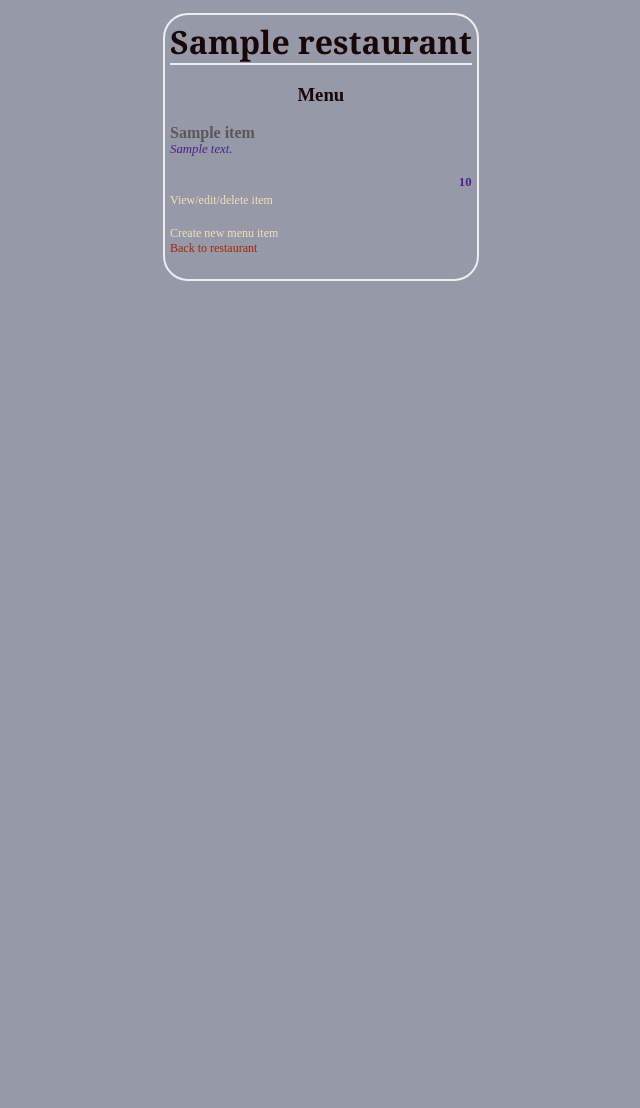
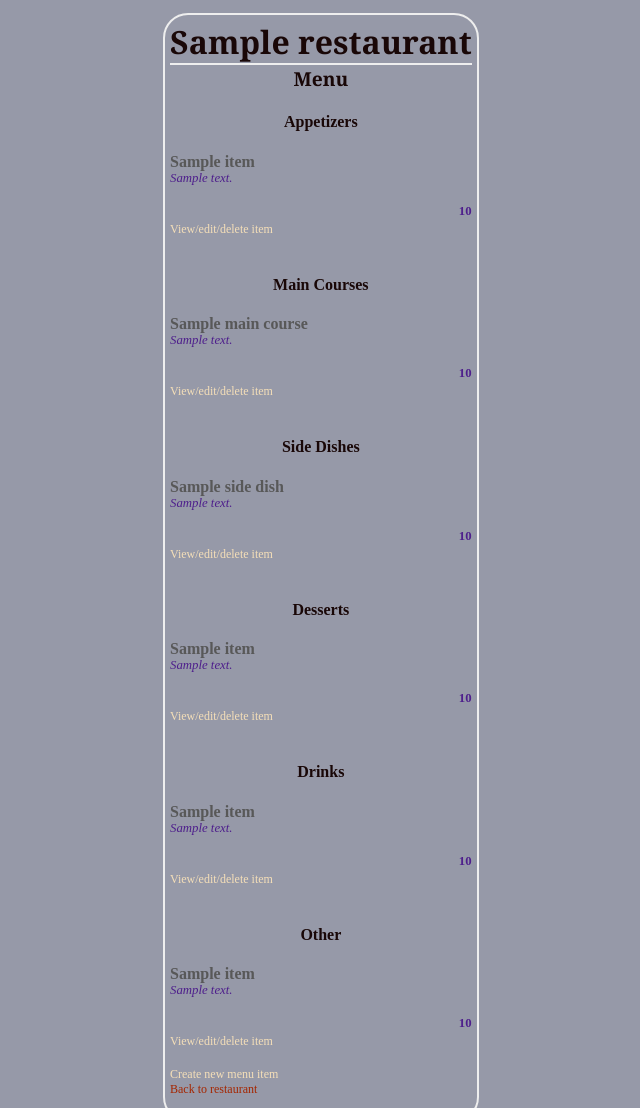
Before and after one commit to ryanwc/ItemCatelog, a Flask app: template templates/PrivateRestaurantMenu.html in a window 1280 px wide. Shown: the whole page, without its empty margins (162-802 px from the left). Run offline with Flask 2, Linux system fonts and the light colour scheme; the template is opened without the code that fills it: most values are stand-ins (such as "Sample title", 1, 10 or a date in 2020); parts of the project's set-up code (start-up, migrations or seed data) failed here and were passed over.

Commit message:
menus section items by course

```diff
--- a/project.py
+++ b/project.py
@@ -1009,6 +1009,7 @@ def editBaseMenuItem(cuisine_id, baseMenuItem_id):
 
         picture = RestaurantManager.getPicture(baseMenuItem.picture_id)
 
+
         if request.method == 'POST':
 
             if request.form['hiddenToken'] != login_session['state']:
@@ -1105,12 +1106,15 @@ def deleteBaseMenuItem(cuisine_id, baseMenuItem_id):
 @app.route('/restaurants/<int:restaurant_id>/menu/')
 def restaurantMenu(restaurant_id):
         restaurant = RestaurantManager.getRestaurant(restaurant_id)
-        restaurantMenuItems = RestaurantManager.\
-            getRestaurantMenuItems(restaurant_id=restaurant_id)
 
-        # display nicely formatted
-        for item in restaurantMenuItems:
-            item.price = Decimal(item.price).quantize(Decimal('0.01'))
+        sectionedItems = RestaurantManager.\
+                         getRestaurantMenuItems(restaurant_id=restaurant_id,
+                                                byMenuSection=True)
+
+        for menuSection, items in sectionedItems.iteritems():
+            for item in items:
+                # display nicely formatted
+                item.price = Decimal(item.price).quantize(Decimal('0.01'))
 
         if ('credentials' in login_session and
             'access_token' in login_session['credentials'] and
@@ -1118,12 +1122,12 @@ def restaurantMenu(restaurant_id):
 
             return render_template('PrivateRestaurantMenu.html',
                                    restaurant=restaurant,
-                                   items=restaurantMenuItems)
+                                   sectionedItems=sectionedItems)
         else:
 
             return render_template('PublicRestaurantMenu.html',
                                    restaurant=restaurant,
-                                   items=restaurantMenuItems)
+                                   sectionedItems=sectionedItems)
 
 @app.route('/restaurants/<int:restaurant_id>/menu/add/',
            methods=['GET','POST'])
--- a/templates/PrivateRestaurantMenu.html
+++ b/templates/PrivateRestaurantMenu.html
@@ -19,9 +19,14 @@
 		{% endwith %}
 		</div>
 
-		<h3 class='header'>Menu</h3>
+		<h2 class='header'>Menu</h2>
 
-		{% for i in items %}
+		<!-- apps -->
+		{% if sectionedItems['Appetizer']|length > 0 %}
+
+			<h4 class='header'>Appetizers</h4>
+
+			{% for i in sectionedItems['Appetizer'] %}
 
 				<div class='name'>{{i.name}}</div>
 				</br>
@@ -36,6 +41,124 @@
 				</br>
 				</br>
 			{% endfor %}
+
+		{% endif %}
+
+		<!-- mains -->
+		{% if sectionedItems['Main Course']|length > 0 %}
+
+			<h4 class='header'>Main Courses</h4>
+
+			{% for i in sectionedItems['Main Course'] %}
+
+				<div class='name'>{{i.name}}</div>
+				</br>
+				<div class='description'>{{i.description}}</div>
+				</br>
+				<div class='price'>{{i.price}}</div>
+				</br>
+				<a href="{{url_for('restaurantMenuItem',
+									restaurant_id=i.restaurant_id,
+									restaurantMenuItem_id=i.id)}}">
+					View/edit/delete item</a>
+				</br>
+				</br>
+			{% endfor %}
+
+		{% endif %}
+
+		<!-- sides -->
+		{% if sectionedItems['Side Dish']|length > 0 %}
+
+			<h4 class='header'>Side Dishes</h4>
+
+			{% for i in sectionedItems['Side Dish'] %}
+
+				<div class='name'>{{i.name}}</div>
+				</br>
+				<div class='description'>{{i.description}}</div>
+				</br>
+				<div class='price'>{{i.price}}</div>
+				</br>
+				<a href="{{url_for('restaurantMenuItem',
+									restaurant_id=i.restaurant_id,
+									restaurantMenuItem_id=i.id)}}">
+					View/edit/delete item</a>
+				</br>
+				</br>
+			{% endfor %}
+
+		{% endif %}
+
+		<!-- desserts -->
+		{% if sectionedItems['Dessert']|length > 0 %}
+
+			<h4 class='header'>Desserts</h4>
+
+			{% for i in sectionedItems['Dessert'] %}
+
+				<div class='name'>{{i.name}}</div>
+				</br>
+				<div class='description'>{{i.description}}</div>
+				</br>
+				<div class='price'>{{i.price}}</div>
+				</br>
+				<a href="{{url_for('restaurantMenuItem',
+									restaurant_id=i.restaurant_id,
+									restaurantMenuItem_id=i.id)}}">
+					View/edit/delete item</a>
+				</br>
+				</br>
+			{% endfor %}
+
+		{% endif %}
+
+		<!-- drinks -->
+		{% if sectionedItems['Drink']|length > 0 %}
+
+			<h4 class='header'>Drinks</h4>
+
+			{% for i in sectionedItems['Drink'] %}
+
+				<div class='name'>{{i.name}}</div>
+				</br>
+				<div class='description'>{{i.description}}</div>
+				</br>
+				<div class='price'>{{i.price}}</div>
+				</br>
+				<a href="{{url_for('restaurantMenuItem',
+									restaurant_id=i.restaurant_id,
+									restaurantMenuItem_id=i.id)}}">
+					View/edit/delete item</a>
+				</br>
+				</br>
+			{% endfor %}
+
+		{% endif %}
+
+		<!-- other -->
+		{% if sectionedItems['Other']|length > 0 %}
+
+			<h4 class='header'>Other</h4>
+
+			{% for i in sectionedItems['Other'] %}
+
+				<div class='name'>{{i.name}}</div>
+				</br>
+				<div class='description'>{{i.description}}</div>
+				</br>
+				<div class='price'>{{i.price}}</div>
+				</br>
+				<a href="{{url_for('restaurantMenuItem',
+									restaurant_id=i.restaurant_id,
+									restaurantMenuItem_id=i.id)}}">
+					View/edit/delete item</a>
+				</br>
+				</br>
+			{% endfor %}
+
+		{% endif %}
+
 		<a href="{{url_for('addRestaurantMenuItem',
 						   restaurant_id=restaurant.id)}}">
 			Create new menu item
```
Also changed, not shown: RestaurantManager.py (+53 -19 lines), templates/PublicRestaurantMenu.html (+100 -2 lines), restaurants.db, 1 other file. Lines whose indentation alone changed are shown as unchanged.
